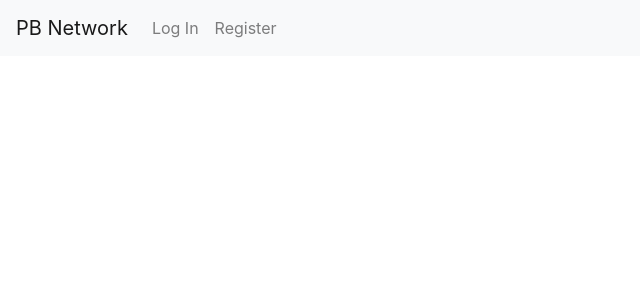
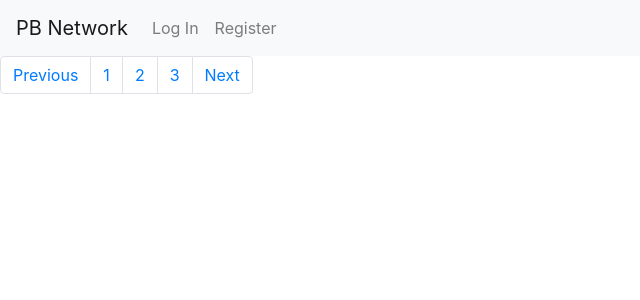
Before and after one commit to phuongbui95/project4_cs50web, a Django app: page / in a window 1280 px wide. Shown: the top 300 px of the page, without its empty margins (0-640 px from the left). Run offline with Django 3.2, Linux system fonts and the light colour scheme; some libraries are stand-ins or nearby versions.

Commit message:
remove 'user' field in POST model

```diff
--- a/project4/network/models.py
+++ b/project4/network/models.py
@@ -20,7 +20,6 @@ class User(AbstractUser):
 ##--- Additional models ---##
 # Post
 class Post(models.Model):
-    user = models.ForeignKey("User", on_delete=models.CASCADE, related_name="posts", null=True) # key to connect with User model
     sender = models.ForeignKey("User", on_delete=models.PROTECT, related_name="posts_sent", null=True ) #PROTECT, not CASCADE
     content = models.TextField(blank=True)
     timestamp = models.DateTimeField(auto_now_add=True)
--- a/project4/network/templates/network/index.html
+++ b/project4/network/templates/network/index.html
@@ -15,5 +15,14 @@
     </div>
     <div id="content-view">
     </div>
+    <nav aria-label="Page navigation example">
+        <ul class="pagination">
+          <li class="page-item"><a class="page-link" href="#">Previous</a></li>
+          <li class="page-item"><a class="page-link" href="#">1</a></li>
+          <li class="page-item"><a class="page-link" href="#">2</a></li>
+          <li class="page-item"><a class="page-link" href="#">3</a></li>
+          <li class="page-item"><a class="page-link" href="#">Next</a></li>
+        </ul>
+    </nav>
     <!-- <script type="text/babel" src="{% static 'network/react/Follow.js' %}"></script> -->
 {% endblock %}
```
Also changed, not shown: project4/db.sqlite3.
